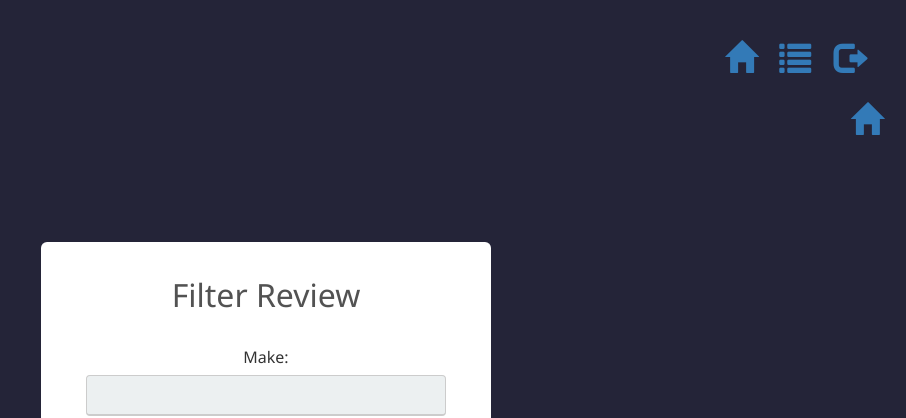
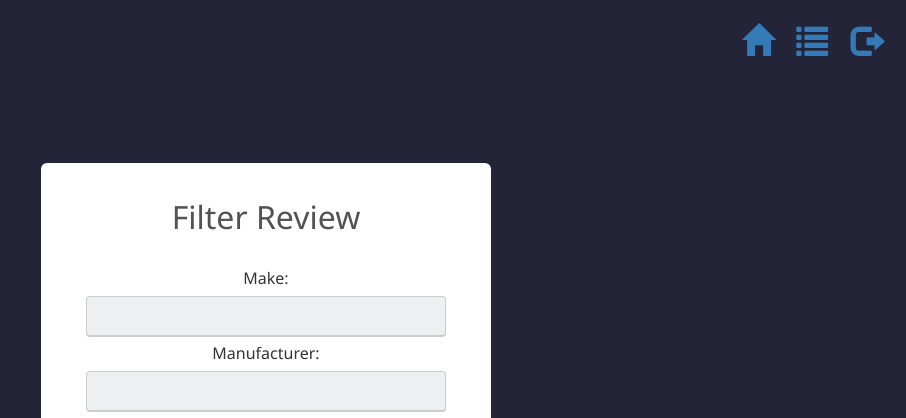
Before and after one commit to petertasker/Tasker-Reviews, a PHP site: page /filterreview.php in a window 1280 px wide. Shown: the top 418 px of the page, without its empty margins (374-1280 px from the left). Run offline with PHP 8.4, Linux system fonts and the light colour scheme; the visitor is signed in with stand-in values (Sample User, id 1).

Commit message:
Update filterreview.php

```diff
--- a/filterreview.php
+++ b/filterreview.php
@@ -11,11 +11,8 @@ require_once "config.php"
 </head>
 <body class="body">
     <nav class="navbar">
-    <nav class="navbar">
         <a href='signout.php'><span class='pull-right glyphicon glyphicon-log-out clickable_space'></span></a>
         <a href='myreviews.php'><span class='pull-right glyphicon glyphicon-list clickable_space'></span></a>
-        <a href="index.php"><span class="pull-right glyphicon glyphicon-home clickable_space"></span></a>
-    </nav>
         <a href="index.php"><span class="pull-right glyphicon glyphicon-home clickable_space"></span></a>
     </nav>
     <div class="form">
```
